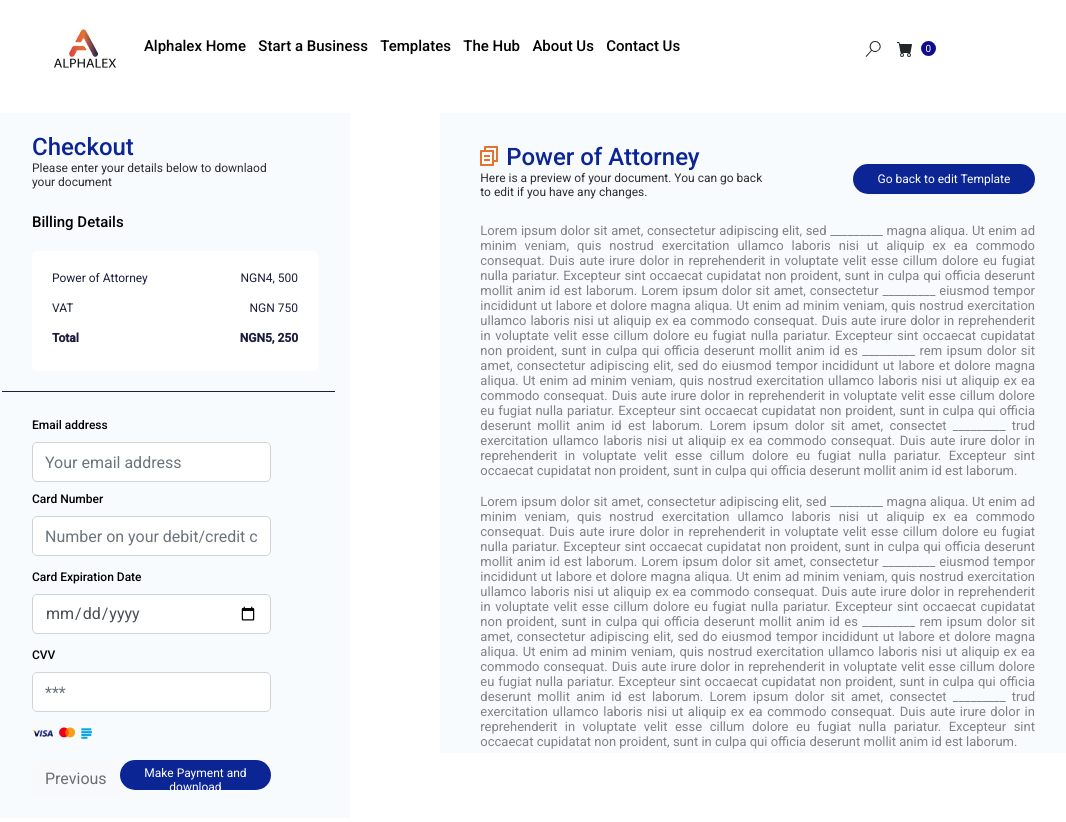
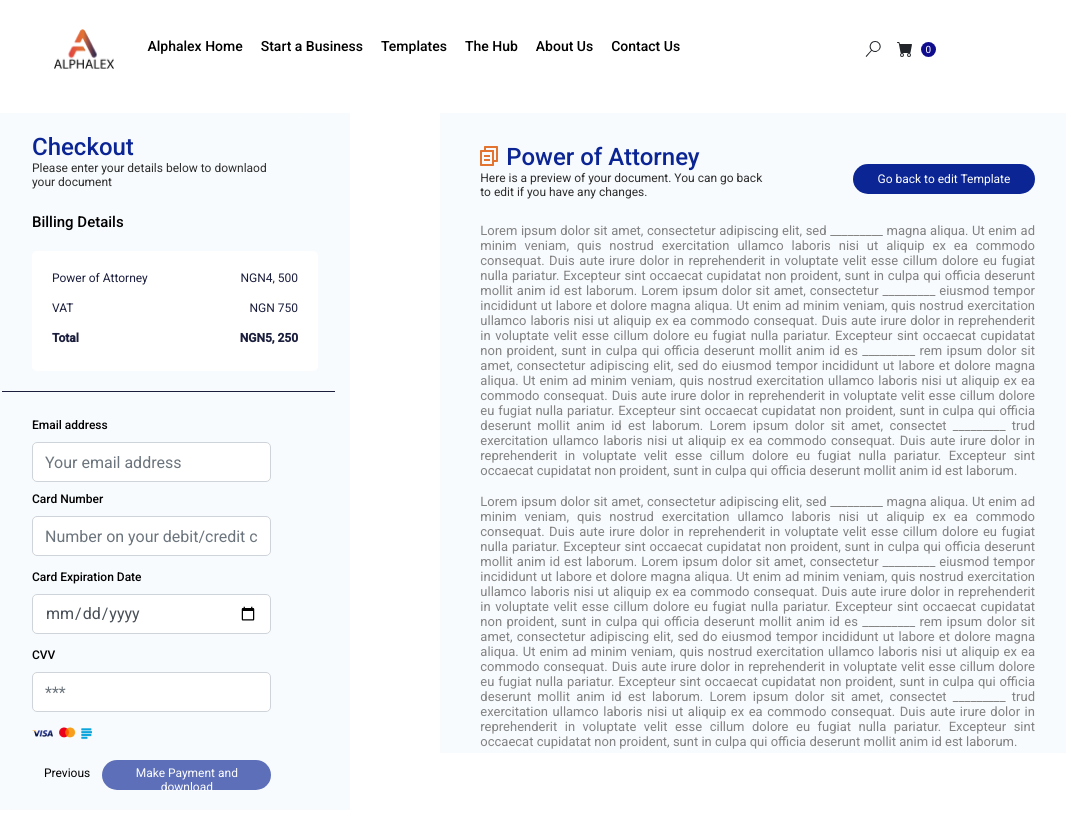
Before and after one commit to omobowale/alp, a React (Create React App) app: page /checkout in a window 1280 px wide. Shown: the whole page, without its empty margins (109-1175 px from the left). Built offline with nearby package versions, Linux system fonts and the light colour scheme.

Commit message:
Made some UI changes

```diff
--- a/src/features/checkout/checkout.css
+++ b/src/features/checkout/checkout.css
@@ -97,7 +97,7 @@ p {
   cursor: pointer;
 }
 
-#btn-light {
+.btn-light {
   border-radius: 20px;
   height: 30px;
   border: none;
@@ -107,6 +107,7 @@ p {
   text-align: center;
   color: #828282;
   cursor: pointer;
+  background-color: rgb(248, 251, 253);
 }
 
 #success-con {
--- a/src/features/checkout/form.jsx
+++ b/src/features/checkout/form.jsx
@@ -1,8 +1,27 @@
-import React from "react";
-import { useNavigate } from "react-router-dom";
+import React, { useEffect, useState } from "react";
+import { useNavigate, NavLink } from "react-router-dom";
 
 const CheckoutForm = () => {
   const nav = useNavigate()
+  const [email, setEmail] = useState('');
+  const [cardNumber, setCardNumber] = useState('')
+  const [expiryDate, setExpiryDate] = useState('')
+  const [cvv, setCvv] = useState('');
+  const [payDisabled, setPayDisabled] = useState(true)
+
+  const EmailRegex = /^[a-zA-Z0-9.!#$%&'*+/=?^_`{|}~-]+@[a-zA-Z0-9-]+(?:\.[a-zA-Z0-9-]+)*$/
+  const CardNumberRegex = /^\d{16}$/
+  const CvvRegex = /^\d{3}$/
+
+  useEffect(() => {
+    if(EmailRegex.test(email) && CardNumberRegex.test(cardNumber) && expiryDate !== "" && CvvRegex.test(cvv)){
+      setPayDisabled(false)
+    }
+    else{
+      setPayDisabled(true)
+    }
+  }, [email, cardNumber, expiryDate,cvv])
+
   return (
     <div>
       <form>
@@ -13,6 +32,8 @@ const CheckoutForm = () => {
             className="form-control"
             name="email"
             placeholder="Your email address"
+            value={email}
+            onChange={(e) => setEmail(e.target.value)}
           />
         </div>
         <div className="mb-2">
@@ -22,12 +43,15 @@ const CheckoutForm = () => {
             className="form-control"
             name="card-number"
             placeholder="Number on your debit/credit card"
+            value={cardNumber}
+            onChange={(e) => setCardNumber(e.target.value)}
           />
         </div>
 
         <div className="mb-2">
           <label className="form-label">Card Expiration Date</label>
-          <input type="date" className="form-control" name="expiry-date" />
+          <input type="date" className="form-control" name="expiry-date" value={expiryDate}
+            onChange={(e) => setExpiryDate(e.target.value)}/>
         </div>
 
         <div className="mb-2">
@@ -37,6 +61,8 @@ const CheckoutForm = () => {
             className="form-control"
             name="expiry-date"
             placeholder="***"
+            value={cvv}
+            onChange={(e) => setCvv(e.target.value)}
           />
         </div>
 
@@ -45,10 +71,10 @@ const CheckoutForm = () => {
         </div>
 
         <div className="d-flex justify-content-between mt-3">
-          <button className="btn btn-light" disabled={true}>
+          <NavLink className="btn btn-light" to="/fill-template">
             Previous
-          </button>
-          <button className="btn paymentButton" onClick={() => nav("/success")}>
+          </NavLink>
+          <button className="btn paymentButton" disabled={payDisabled} onClick={() => nav("/success")}>
             Make Payment and download
           </button>
         </div>
--- a/src/features/checkout/success.jsx
+++ b/src/features/checkout/success.jsx
@@ -31,7 +31,7 @@ const SuccessPage = () => {
           <div className="mt-5 info">
             {" "}
             Didn't get an email?{" "}
-            <NavLink to="/" className="text-primary">
+            <NavLink to="/checkout" className="text-primary">
               Resend Now
             </NavLink>
           </div>
--- a/src/features/homepage/home.jsx
+++ b/src/features/homepage/home.jsx
@@ -1,5 +1,4 @@
-import React, { useState } from "react";
-import { useSelector, useDispatch } from "react-redux";
+import React from "react";
 import { NavLink } from "react-router-dom";
 
 import "./home.css";
--- a/src/features/template/form.jsx
+++ b/src/features/template/form.jsx
@@ -1,5 +1,4 @@
 import React, { useEffect, useState } from "react";
-import { useSelector } from "react-redux";
 import { useNavigate } from "react-router-dom";
 import { dispatch } from "../../app/store";
 import { GetInputType } from "../../Utils/GetInputType";
@@ -10,10 +9,11 @@ export const FormContext = React.createContext({
   handleFormChange: () => {},
 });
 
-const Form = ({ formData }) => {
+const Form = ({ formData, progress }) => {
   const nav = useNavigate()
   const [count, setCount] = useState(0);
   const [prevDisabled, setPrevDisabled] = useState(true);
+  const [nextDisabled, setNextDisabled] = useState(true);
   const [form, setForm] = useState(formData);
 
   const handleFormChange = (event) => {
@@ -23,6 +23,7 @@ const Form = ({ formData }) => {
       if (ele.name === name) {
        ele.value = value
       }
+      return ele
     });
 
     //check form progress
@@ -39,7 +40,12 @@ const Form = ({ formData }) => {
       setPrevDisabled(false);
     }
 
-  }, [count]);
+    if(count + 1 >= formData.length && progress !== 100){
+      setNextDisabled(true)
+    }else{setNextDisabled(false)}
+
+  }, [count, progress]);
+
   const content = GetInputType(formData[count]);
   const question = formData[count].question;
 
@@ -80,7 +86,8 @@ const Form = ({ formData }) => {
         <button
           className="btn"
           id="btn"
-          onClick={() => count + 1 >= formData.length ? HandlerSubmit()  :
+          disabled={nextDisabled}
+          onClick={() => progress === 100 && count +1 >= formData.length ? HandlerSubmit()  :
             setCount((prev) => {
               return prev + 1;
             })
--- a/src/features/template/template.css
+++ b/src/features/template/template.css
@@ -1,3 +1,5 @@
+@import url('https://fonts.googleapis.com/css2?family=Roboto&display=swap');
+
 #container {
   margin: auto;
   padding: 0px;
@@ -8,7 +10,7 @@
   background: #f8fbfd;
   border-radius: 10px;
   padding: 30px 45px;
-  width: 90%;
+  width: 30%;
   height: fit-content;
 }
 
@@ -27,7 +29,7 @@
   outline: 0;
   border-width: 0 0 2px;
   border-color: #0b2594;
-  width: 85%;
+  width: 100%;
 }
 
 #btn {
@@ -48,15 +50,37 @@
   transition: none;
 }
 
-.btn:hover {
-  color: #fff !important;
+#btn:disabled {
+  background: #f8fbfd;
+  border-radius: 20px;
+  height: 30px;
+  width: 90px;
+  margin-top: 45px;
+
+  font-family: "Roboto";
+  font-style: normal;
+  font-weight: 400;
+  font-size: 12px;
+  text-align: center;
+  color: #828282;
+  cursor: pointer;
+
+  transition: none;
+}
+
+#btn:hover:disabled{
   text-decoration: none;
+}
+
+#space-between{
+  width: 15%;
 }
 
 #rightSection {
   background-color: #f8fbfd;
   height: 100vh;
   padding: 30px 40px;
+  width: 60%;
 }
 
 .textHead {
--- a/src/features/template/template.jsx
+++ b/src/features/template/template.jsx
@@ -1,10 +1,8 @@
-import React, { useEffect, useState } from "react";
+import React from "react";
 import { useSelector } from "react-redux";
 import { useLoaderData } from "react-router-dom";
-import { dispatch } from "../../app/store";
 import Form from "./form";
 import "./template.css";
-import { setFormData } from "./templateSlice";
 
 const TemplatePage = () => {
   const FormData = useLoaderData();
@@ -13,12 +11,11 @@ const TemplatePage = () => {
 
   return (
     <div className="d-flex" id="container">
-      <div className="col-3" id="form">
-     <Form formData={FormData} />
+      <div  id="form">
+     <Form formData={FormData} progress={progress}/>
       </div>
-      <div className="col-2"></div>
+      <div id="space-between"></div>
       <div
-        className="col-7"
         id="rightSection"
         style={{ backgroundColor: "#f8fbfd", height: "70vh" }}
       >
@@ -57,7 +54,9 @@ const TemplatePage = () => {
             consequat. Duis aute irure dolor in reprehenderit in voluptate velit
             esse cillum dolore eu fugiat nulla pariatur. Excepteur sint occaecat
             cupidatat non proident, sunt in culpa qui officia deserunt mollit
-            anim id est laborum. Lorem ipsum dolor sit amet, consectetur
+            anim id est laborum.<br/><br/>
+
+             Lorem ipsum dolor sit amet, consectetur
             _________ eiusmod tempor incididunt ut labore et dolore magna
             aliqua. Ut enim ad minim veniam, quis nostrud exercitation ullamco
             laboris nisi ut aliquip ex ea commodo consequat. Duis aute irure
@@ -70,7 +69,8 @@ const TemplatePage = () => {
             ut aliquip ex ea commodo consequat. Duis aute irure dolor in
             reprehenderit in voluptate velit esse cillum dolore eu fugiat nulla
             pariatur. Excepteur sint occaecat cupidatat non proident, sunt in
-            culpa qui officia deserunt mollit anim id est laborum. Lorem ipsum
+            culpa qui officia deserunt mollit anim id est laborum.
+            <br/><br/>Lorem ipsum
             dolor sit amet, consectet _________ trud exercitation ullamco
             laboris nisi ut aliquip ex ea commodo consequat. Duis aute irure
             dolor in reprehenderit in voluptate velit esse cillum dolore eu
--- a/src/index.css
+++ b/src/index.css
@@ -1,25 +1,22 @@
-body {
-  margin: 0;
-  font-family: -apple-system, BlinkMacSystemFont, "Segoe UI", "Roboto", "Oxygen",
-    "Ubuntu", "Cantarell", "Fira Sans", "Droid Sans", "Helvetica Neue",
-    sans-serif;
-  -webkit-font-smoothing: antialiased;
-  -moz-osx-font-smoothing: grayscale;
-}
+@import url('https://fonts.googleapis.com/css2?family=Roboto&display=swap');
 
-code {
-  font-family: source-code-pro, Menlo, Monaco, Consolas, "Courier New",
-    monospace;
+div, a , p, h1, h2, h3, h4, h5, h6{
+  font-family: 'Roboto', sans-serif;
 }
 
 a:-webkit-any-link {
   text-decoration: none;
   color: black;
-  font-family: "Roboto";
+  font-family: 'Roboto', sans-serif;
+}
+
+.navbar-brand > img{
+  width: 60px;
+  height: 40px;
 }
 
 .nav-links {
-  font-size: 15px;
+  font-size: 14px;
   font-weight: 500;
   padding-bottom: 5px;
 }
@@ -27,7 +24,7 @@ a:-webkit-any-link {
   border-bottom: 2px solid #0f0d8d;
 }
 .active-link {
-  font-size: 15px;
+  font-size: 14px;
   font-weight: 500;
   padding-bottom: 5px;
   border-bottom: 2px solid #0f0d8d;
```
